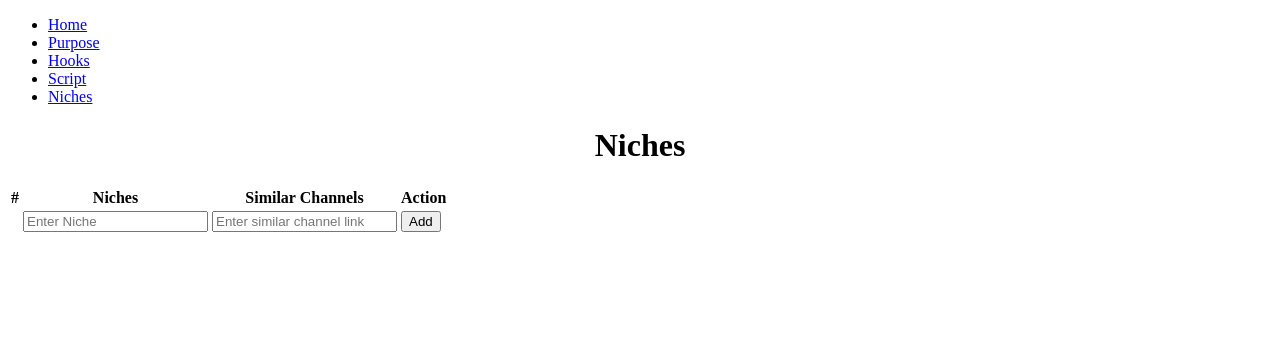
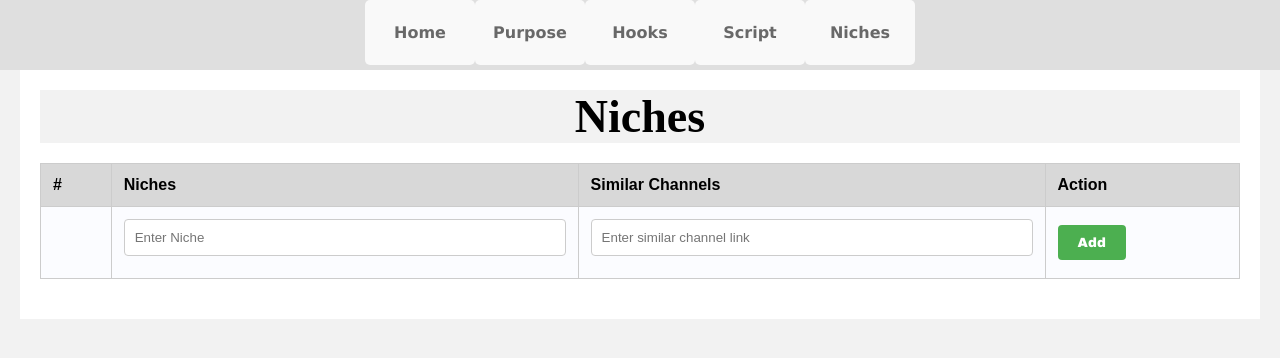
Before and after one commit to t4sn33m-s4h4t/Youtube-Guide, a plain HTML site: page niches.html in a window 1280 px wide. Drawn offline with Linux system fonts and the light colour scheme.

Commit message:
1st test version

```diff
--- a/niches.html
+++ b/niches.html
@@ -9,6 +9,7 @@
     <link rel="icon" type="image/png" sizes="32x32" href="./favicon-32x32.png">
     <link rel="icon" type="image/png" sizes="16x16" href="./favicon-16x16.png">
     <link rel="manifest" href="./site.webmanifest">
+    <link rel="stylesheet" href="./style.css">
 </head>
 
 <body>
```
Also changed, not shown: index.html (+1 -0 lines), script-writing.html (+1 -0 lines), ultimate-purpose.html (+1 -0 lines), understanding-hooks.html (+1 -0 lines).
